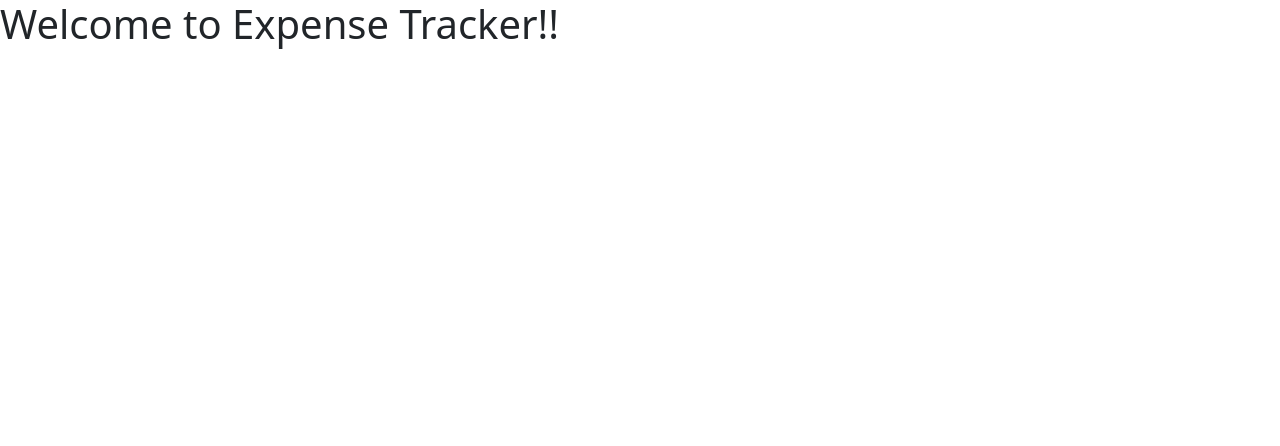
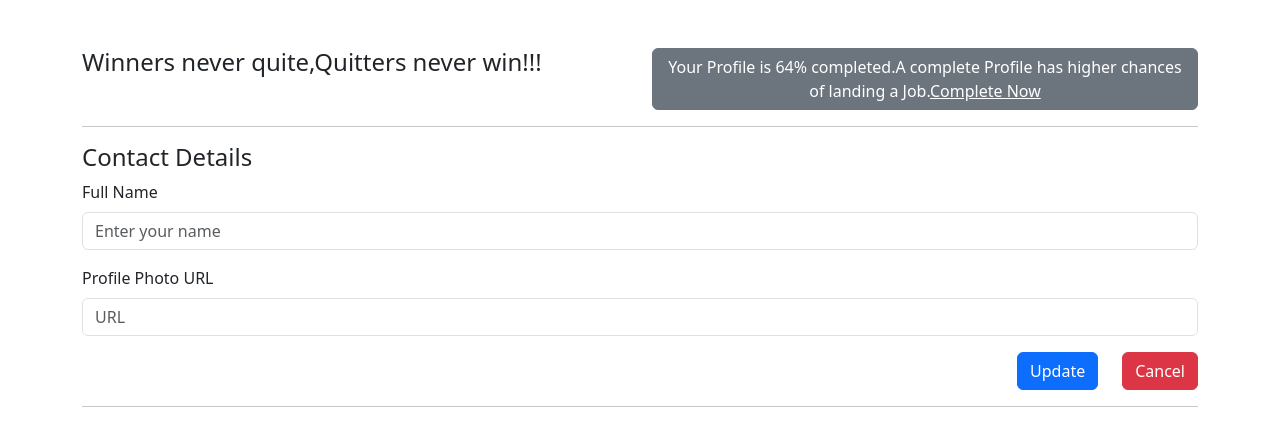
Before and after one commit to pkirme/Expense-Tracker, a React (Create React App) app in the folder expense-tracker/: page /profile in a window 1280 px wide. Shown: the top 446 px of the page. Built offline with nearby package versions, Linux system fonts and the light colour scheme; sample sign-in values are in the browser's storage.

Commit message:
Complete the profile

```diff
--- a/expense-tracker/src/App.js
+++ b/expense-tracker/src/App.js
@@ -5,13 +5,23 @@ import AuthContext from "./context/AuthContext";
 import Login from "./pages/Login";
 import SignUp from "./pages/SignUp";
 import WelcomePage from "./pages/WelcomePage";
+import ProfilePage from "./pages/ProfilePage";
 
 function App() {
   const authCtx = useContext(AuthContext);
   const isUserLoggedIn = authCtx.isLoggedIn;
   return (
     <Switch>
-      {isUserLoggedIn && <WelcomePage />}
+      {isUserLoggedIn && (
+        <Route path="/" exact>
+          <WelcomePage />
+        </Route>
+      )}
+      {isUserLoggedIn && (
+        <Route path="/profile">
+          <ProfilePage />
+        </Route>
+      )}
 
       {!isUserLoggedIn && (
         <Route path="/" exact>
--- /dev/null
+++ b/expense-tracker/src/components/profile/Profile.js
@@ -0,0 +1,108 @@
+import React, { useContext, useRef } from "react";
+import { Button, Col, Container, Row, Form } from "react-bootstrap";
+import { NavLink } from "react-router-dom";
+import AuthContext from "../../context/AuthContext";
+
+const Profile = () => {
+  const fullNameInputRef = useRef();
+  const profilePhotoUrlRef = useRef();
+
+  const authCtx = useContext(AuthContext);
+  const token = authCtx.token;
+
+  const url =
+    "https://identitytoolkit.googleapis.com/v1/accounts:update?key=AIzaSyBhWgo-onnehVfjggey6b2N9Rel6F0txZc";
+
+  const onSubmitHandler = async (e) => {
+    e.preventDefault();
+    const fullName = fullNameInputRef.current.value;
+    const photoUrl = profilePhotoUrlRef.current.value;
+
+    try {
+      const response = await fetch(url, {
+        method: "POST",
+        body: JSON.stringify({
+          idToken: token,
+          displayName: fullName,
+          photoUrl: photoUrl,
+          returnSecureToken: true,
+        }),
+        header: {
+          "Content-type": "application/json",
+        },
+      });
+
+      if (response.ok) {
+        const data = await response.json();
+        alert("Successfully Updated!!!");
+      } else {
+        let errorMsg = "Data Updation Fail!!";
+        throw new Error(errorMsg);
+      }
+    } catch (error) {
+      alert(error);
+    }
+    fullNameInputRef.current.value = "";
+    profilePhotoUrlRef.current.value = "";
+  };
+
+  return (
+    <Container className="my-5">
+      <Row>
+        <Col>
+          <h4>Winners never quite,Quitters never win!!!</h4>
+        </Col>
+        <Col>
+          <div className="d-grid gap-2">
+            <Button variant="secondary">
+              <span>
+                Your Profile is 64% completed.A complete Profile has higher
+                chances of landing a Job.
+              </span>
+              <span>
+                <NavLink to="/profile" style={{ color: "white" }}>
+                  Complete Now
+                </NavLink>
+              </span>
+            </Button>
+          </div>
+        </Col>
+      </Row>
+      <hr />
+      <h4>Contact Details</h4>
+      <Form onSubmit={onSubmitHandler}>
+        <Form.Group className="mb-3" controlId="fullName">
+          <Form.Label>Full Name</Form.Label>
+          <Form.Control
+            type="text"
+            placeholder="Enter your name"
+            ref={fullNameInputRef}
+          />
+        </Form.Group>
+
+        <Form.Group className="mb-3" controlId="profilePhotoUrl">
+          <Form.Label>Profile Photo URL</Form.Label>
+          <Form.Control
+            type="text"
+            placeholder="URL"
+            ref={profilePhotoUrlRef}
+          />
+        </Form.Group>
+        <div style={{ display: "flex", justifyContent: "flex-end" }}>
+          <Button variant="primary" type="submit" className="mx-4">
+            Update
+          </Button>
+
+          <Button variant="danger" type="submit">
+            <NavLink to="/" style={{ color: "white", textDecoration: "none" }}>
+              Cancel
+            </NavLink>
+          </Button>
+        </div>
+      </Form>
+      <hr />
+    </Container>
+  );
+};
+
+export default Profile;
--- a/expense-tracker/src/components/profile/Welcome.js
+++ b/expense-tracker/src/components/profile/Welcome.js
@@ -1,10 +1,29 @@
 import React from "react";
+import { Button, Col, Container, Row } from "react-bootstrap";
+import { NavLink } from "react-router-dom";
 
 const Welcome = () => {
   return (
-    <div>
-      <h1>Welcome to Expense Tracker!!</h1>
-    </div>
+    <Container className="my-5">
+      <Row>
+        <Col>
+          <h2>Welcome To Expense-Tracker!!</h2>
+        </Col>
+        <Col>
+          <div className="d-grid gap-2">
+            <Button variant="secondary">
+              <span> Your Profile is Incomplete.</span>
+              <span>
+                <NavLink to="/profile" style={{ color: "white" }}>
+                  Complete Now
+                </NavLink>
+              </span>
+            </Button>
+          </div>
+        </Col>
+      </Row>
+      <hr />
+    </Container>
   );
 };
 
--- /dev/null
+++ b/expense-tracker/src/pages/ProfilePage.js
@@ -0,0 +1,8 @@
+import React from "react";
+import Profile from "../components/profile/Profile";
+
+const ProfilePage = () => {
+  return <Profile />;
+};
+
+export default ProfilePage;
```
